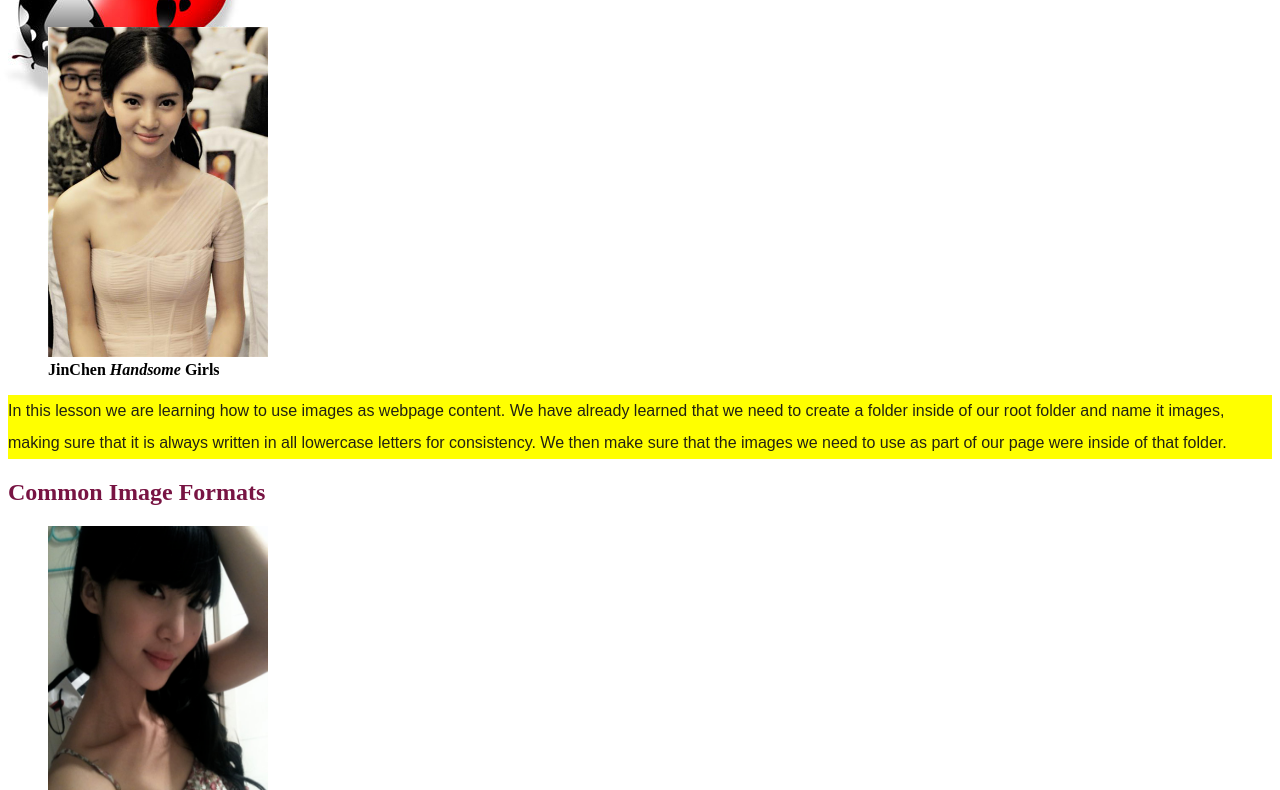
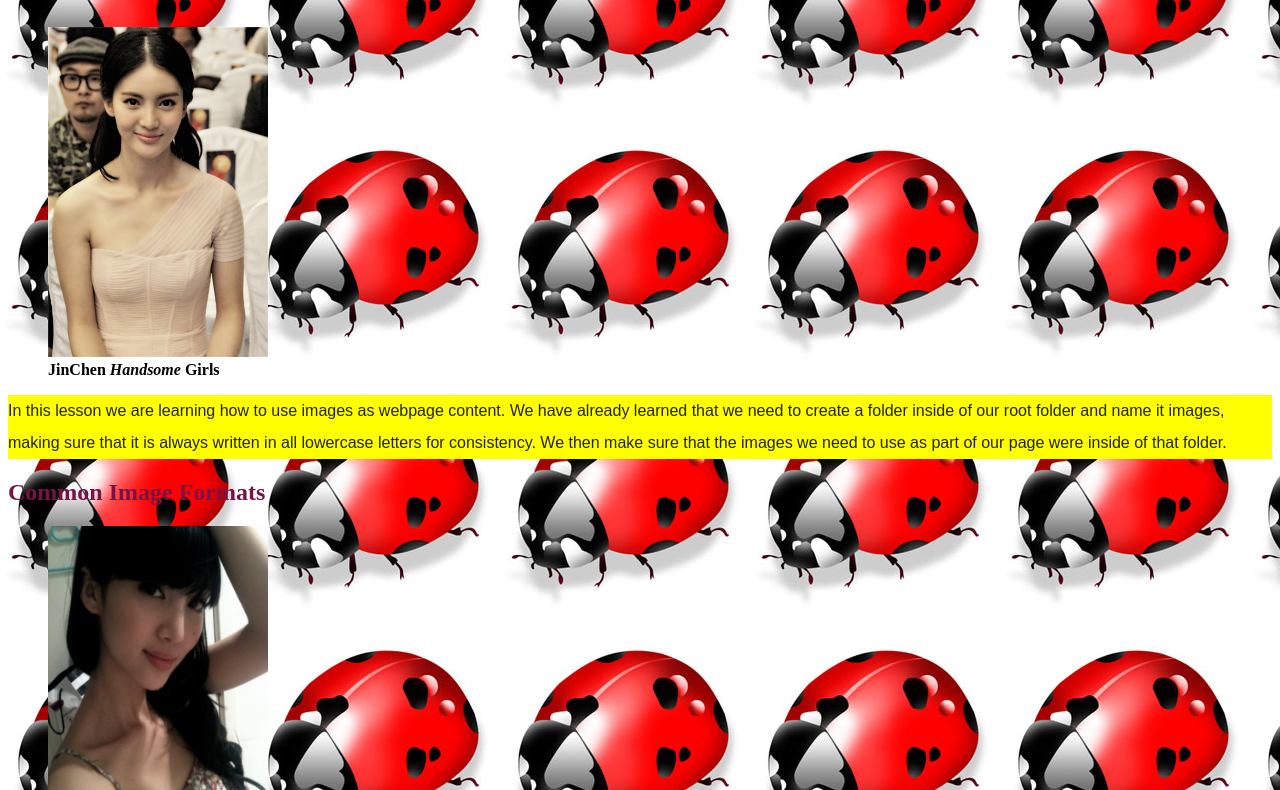
Before and after one commit to yuyuyyu126/wwp_yuyuyyu126.github.io, a plain HTML site: page index.html in a window 1280 px wide. Shown: the part 127-917 px from the top of the page. Drawn offline with Linux system fonts and the light colour scheme.

Commit message:
Add files via upload

```diff
--- a/wwpcss/ppstyle.css
+++ b/wwpcss/ppstyle.css
@@ -1,7 +1,7 @@
 /* CSS Document */
 
   body {
-	background: url(../images/ladybug.jpg) no-repeat;
+	background: url(../images/ladybug.jpg) repeat;
          }
 
   h1 {font-size: 62px;
```
